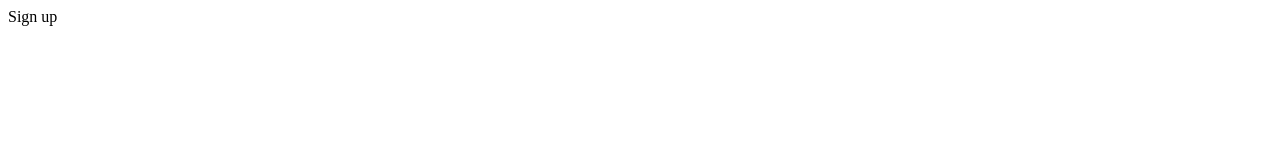
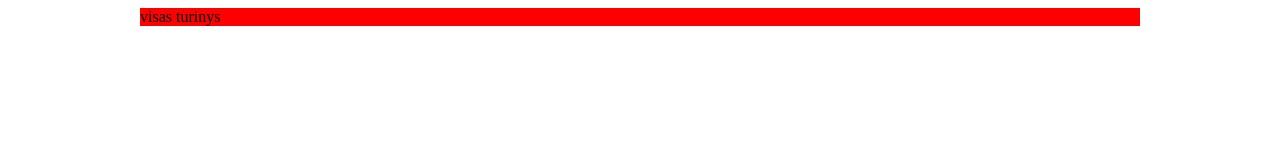
Before and after one commit to Ramunas-Bkr/4-Sign-Up, a plain HTML site: page index.html in a window 1280 px wide. Drawn offline with Linux system fonts and the light colour scheme.

Commit message:
Pagrindinis elementas viduje

```diff
--- a/index.html
+++ b/index.html
@@ -5,8 +5,24 @@
     <meta name="viewport" content="width=device-width, initial-scale=1.0">
     <meta http-equiv="X-UA-Compatible" content="ie=edge">
     <title>Sign Up</title>
+    <style>
+        div {
+            display: inline-block;
+            width: 1000px;
+            background-color: red;
+            margin-left: calc( (100% - 1000px)  / 2 );
+
+
+
+        }
+
+
+
+    </style>
 </head>
 <body>
-    Sign up
+    <div>
+        visas turinys
+    </div>
 </body>
 </html>
```
